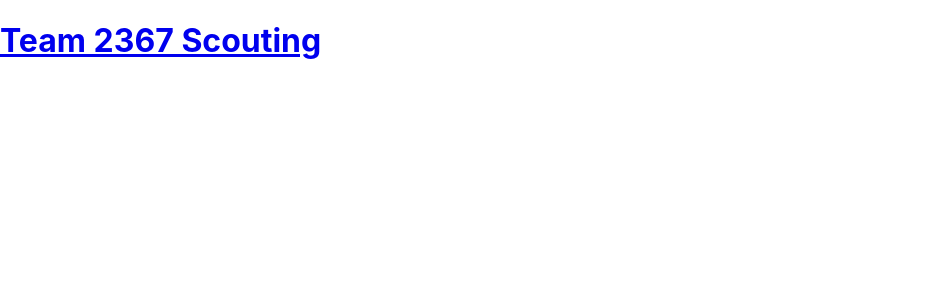
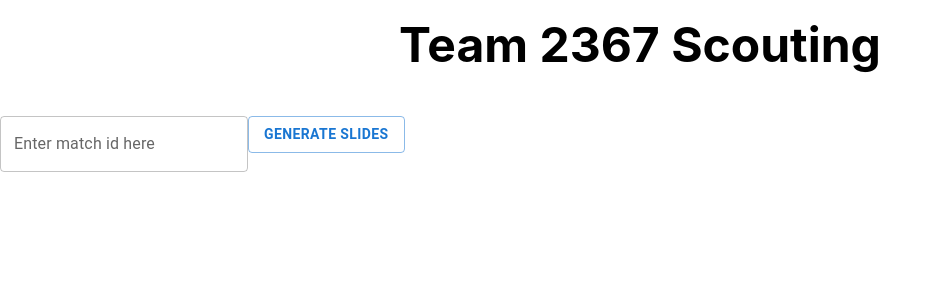
Before and after one commit to ab3131/scoutingweb, a React (Create React App) app: page /Generate in a window 1280 px wide. Before the commit this address had no page. Shown: the top 300 px of the page, without its empty margins (0-941 px from the left). Built offline with nearby package versions, Linux system fonts and the light colour scheme.

Commit message:
added generate slides button

```diff
--- a/src/App.js
+++ b/src/App.js
@@ -2,7 +2,7 @@ import logo from './logo.svg';
 import './App.css';
 import { BrowserRouter as Router, Routes, Route } from 'react-router-dom';
 import Home from './pages/Home';
-import Respond from './pages/Respond';
+import Generate from './pages/Generate';
 import Menu from './Menu'
 
 function App() {
@@ -12,7 +12,7 @@ function App() {
       <Menu />
       <Routes>
         <Route path='/' element={<Home />} />
-        <Route path='/Respond' element={<Respond />} />
+        <Route path='/Generate' element={<Generate />} />
       </Routes>
     </Router>
     </>
--- /dev/null
+++ b/src/Menu.css
@@ -0,0 +1,11 @@
+.websiteHeader {
+    padding: 10px;
+    text-align: center;
+    color: black;
+    font-size: 48px;
+    text-decoration: none;
+    margin-top:5px;
+}
+.websiteLink {
+    text-decoration: none;
+}
--- a/src/Menu.js
+++ b/src/Menu.js
@@ -1,10 +1,11 @@
 import React from 'react'
 import { Link } from 'react-router-dom'
+import './Menu.css'
 function Menu() {
   return (
     <>
-    <Link to = "/">
-    <h1 className = "website header">Team 2367 Scouting</h1>
+    <Link to = "/" className = "websiteLink">
+    <h1 className = "websiteHeader">Team 2367 Scouting</h1>
     </Link>
 
     </>
--- /dev/null
+++ b/src/pages/Generate.js
@@ -0,0 +1,31 @@
+import React, { useState } from 'react';
+import { Link } from 'react-router-dom';
+import './Generate.css';
+import TextField from '@mui/material/TextField';
+import Button from '@mui/material/Button';
+
+function Generate() {
+  const [matchId, setMatchId] = useState('');
+
+  const handleClick = () => {
+    // Logic to generate slides
+    alert(`Slides generated for Match ID: ${matchId}`);
+  };
+
+  return (
+    <>
+      <TextField
+        id="outlined-basic"
+        label="Enter match id here"
+        variant="outlined"
+        value={matchId}
+        onChange={(e) => setMatchId(e.target.value)}
+      />
+      <Button variant="outlined" onClick={handleClick}>
+        <strong>Generate Slides</strong>
+      </Button>
+    </>
+  );
+}
+
+export default Generate;
--- a/src/pages/Home.js
+++ b/src/pages/Home.js
@@ -1,12 +1,15 @@
 import React from 'react'
-import { Link } from 'react-router-dom'
+import { BrowserRouter as Router, Route, Link, Routes, useNavigate } from 'react-router-dom';
+import Button from '@mui/material/Button';
 
 function Home() {
+  const navigate = useNavigate();
+  const handleClick = () => {
+    navigate('/Generate');
+  };
   return (
     <>
-      <Link to = "/Respond">
-        <button>Generate Slides</button>
-      </Link>
+      <Button variant="outlined" onClick={() => {handleClick()}}><strong>Generate Slides</strong></Button>
 
     </>
 
--- a/src/pages/Respond.js
+++ /dev/null
@@ -1,12 +0,0 @@
-import React from 'react'
-
-function Respond() {
-  return (
-    <>
-    <div>Respond</div>
-
-    </>
-  )
-}
-
-export default Respond
```
Also changed, not shown: package.json (+7 -0 lines), src/pages/Generate.css (added), src/pages/Respond.css (deleted), 1 other file (tests, documents, lock files or other folders).
